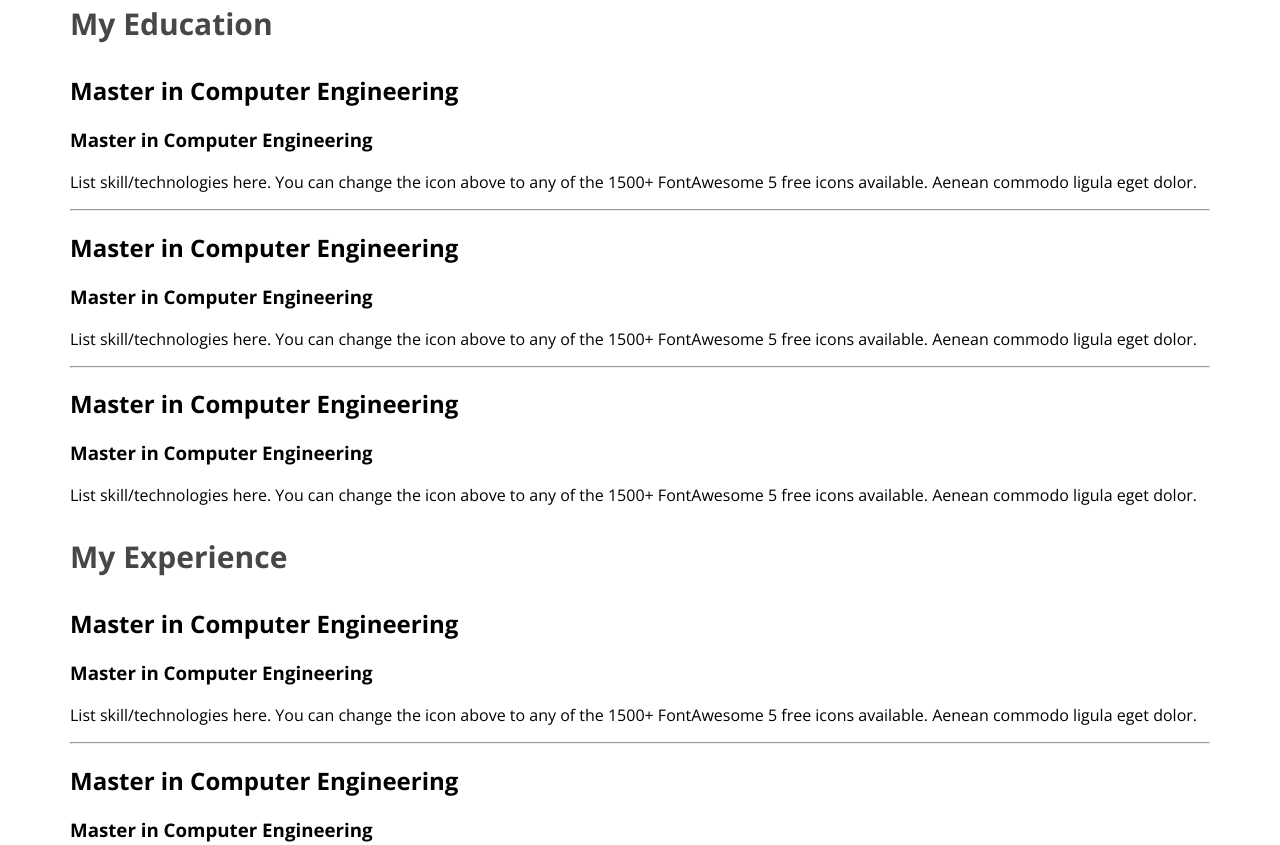
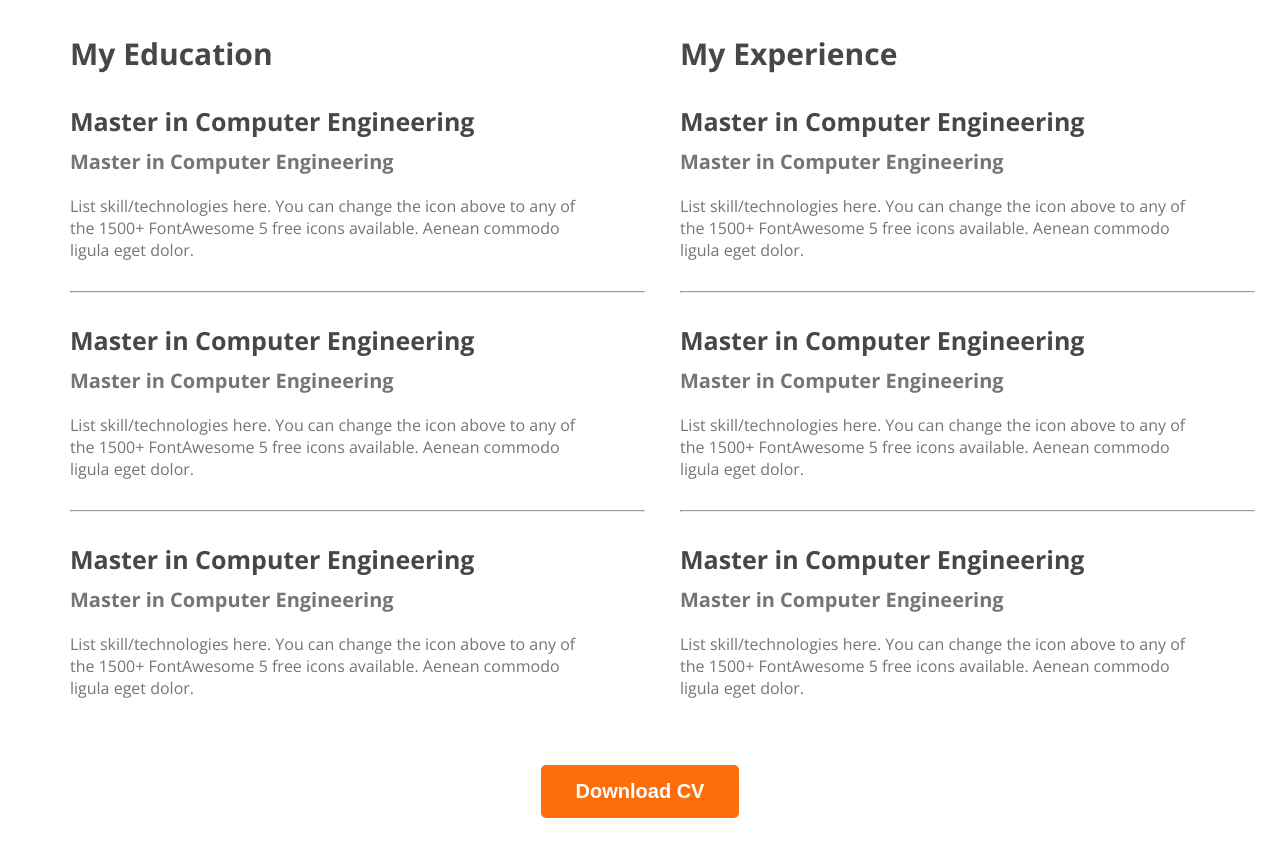
Before and after one commit to Javed003fr/developer-portfolio, a plain HTML site: page index.html in a window 1280 px wide. Shown: the part 2477-3322 px from the top of the page. Drawn offline with nearby package versions, Linux system fonts and the light colour scheme.

Commit message:
finish the resume section

```diff
--- a/index.html
+++ b/index.html
@@ -107,14 +107,14 @@
               <p class="resume-item-description">List skill/technologies here. You can change the icon above
                 to any of the 1500+ FontAwesome 5 free icons available. Aenean commodo ligula eget dolor.</p>
             </div>
-              <hr>
+            <hr>
             <div class="resume-item">
               <h2 class="resume-item-title">Master in Computer Engineering</h2>
               <h3 class="resume-item-institute">Master in Computer Engineering</h3>
               <p class="resume-item-description">List skill/technologies here. You can change the icon above
                 to any of the 1500+ FontAwesome 5 free icons available. Aenean commodo ligula eget dolor.</p>
             </div>
-              <hr>
+            <hr>
             <div class="resume-item">
               <h2 class="resume-item-title">Master in Computer Engineering</h2>
               <h3 class="resume-item-institute">Master in Computer Engineering</h3>
@@ -133,14 +133,14 @@
               <p class="resume-item-description">List skill/technologies here. You can change the icon above
                 to any of the 1500+ FontAwesome 5 free icons available. Aenean commodo ligula eget dolor.</p>
             </div>
-              <hr>
+            <hr>
             <div class="resume-item">
               <h2 class="resume-item-title">Master in Computer Engineering</h2>
               <h3 class="resume-item-institute">Master in Computer Engineering</h3>
               <p class="resume-item-description">List skill/technologies here. You can change the icon above
                 to any of the 1500+ FontAwesome 5 free icons available. Aenean commodo ligula eget dolor.</p>
             </div>
-              <hr>
+            <hr>
             <div class="resume-item">
               <h2 class="resume-item-title">Master in Computer Engineering</h2>
               <h3 class="resume-item-institute">Master in Computer Engineering</h3>
@@ -148,6 +148,9 @@
                 to any of the 1500+ FontAwesome 5 free icons available. Aenean commodo ligula eget dolor.</p>
             </div>
           </div>
+        </div>
+        <div class="download-cv">
+          <button class="btn-primary">Download CV</button>
         </div>
     </section>
 
--- a/styles/portfolio.css
+++ b/styles/portfolio.css
@@ -190,3 +190,37 @@ main section {
   font-size: 30px;
   font-weight: 700;
 }
+
+.resume-container {
+  display: flex;
+  gap: 80px;
+  margin: 30px auto;
+}
+
+.resume-item-title {
+  color: #474747;
+  font-size: 25px;
+  font-weight: 700;
+  margin-bottom: 10px;
+}
+
+.resume-item-institute {
+  font-size: 20px;
+  margin-bottom: 20px;
+  margin-top: 0;
+}
+
+.resume-item-institute,
+.resume-item-description {
+  color: #757575;
+}
+
+.resume-container hr {
+  color: #D1D1D1;
+  margin: 30px -45px 30px 0px;
+}
+
+.download-cv {
+  text-align: center;
+  margin-top: 50px;
+}
```
